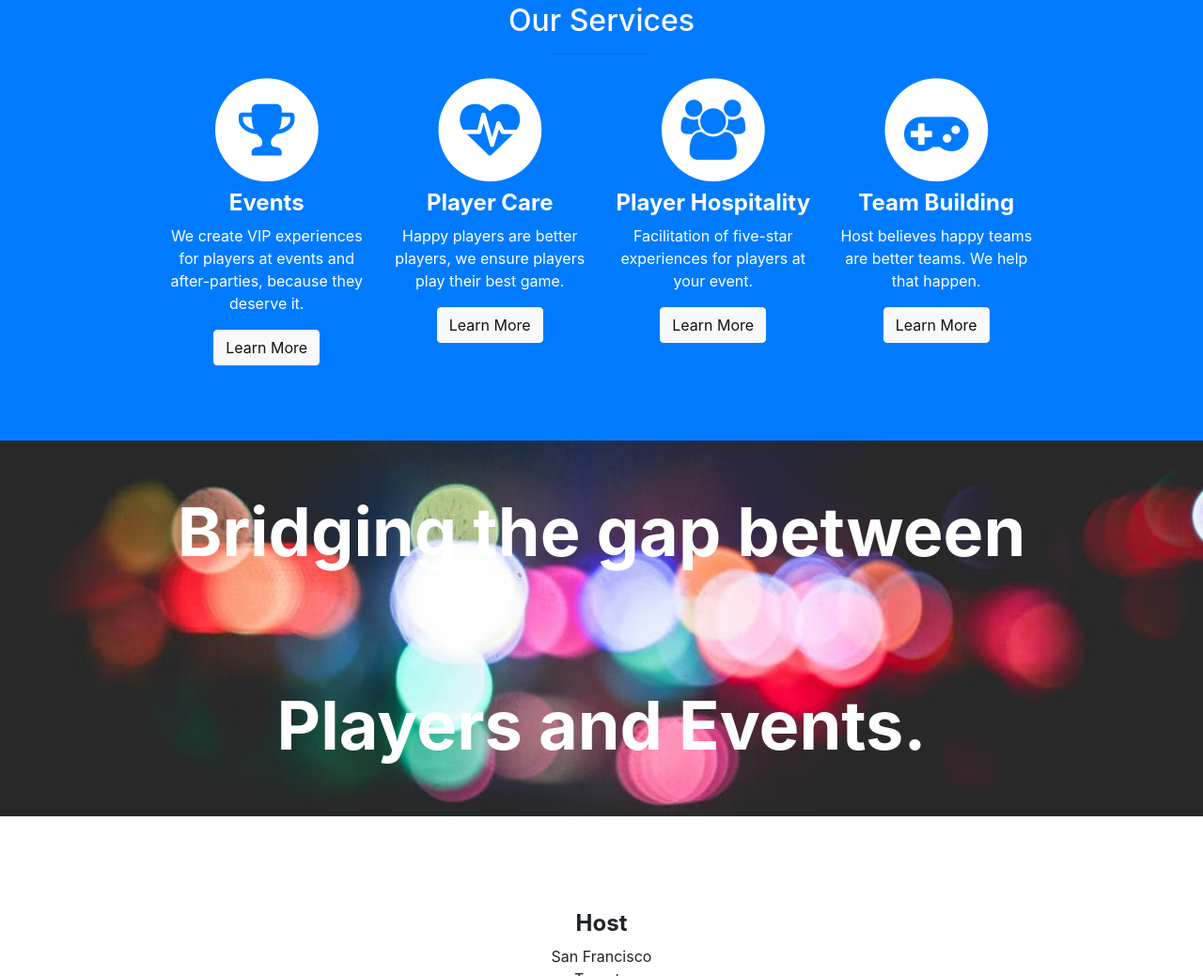
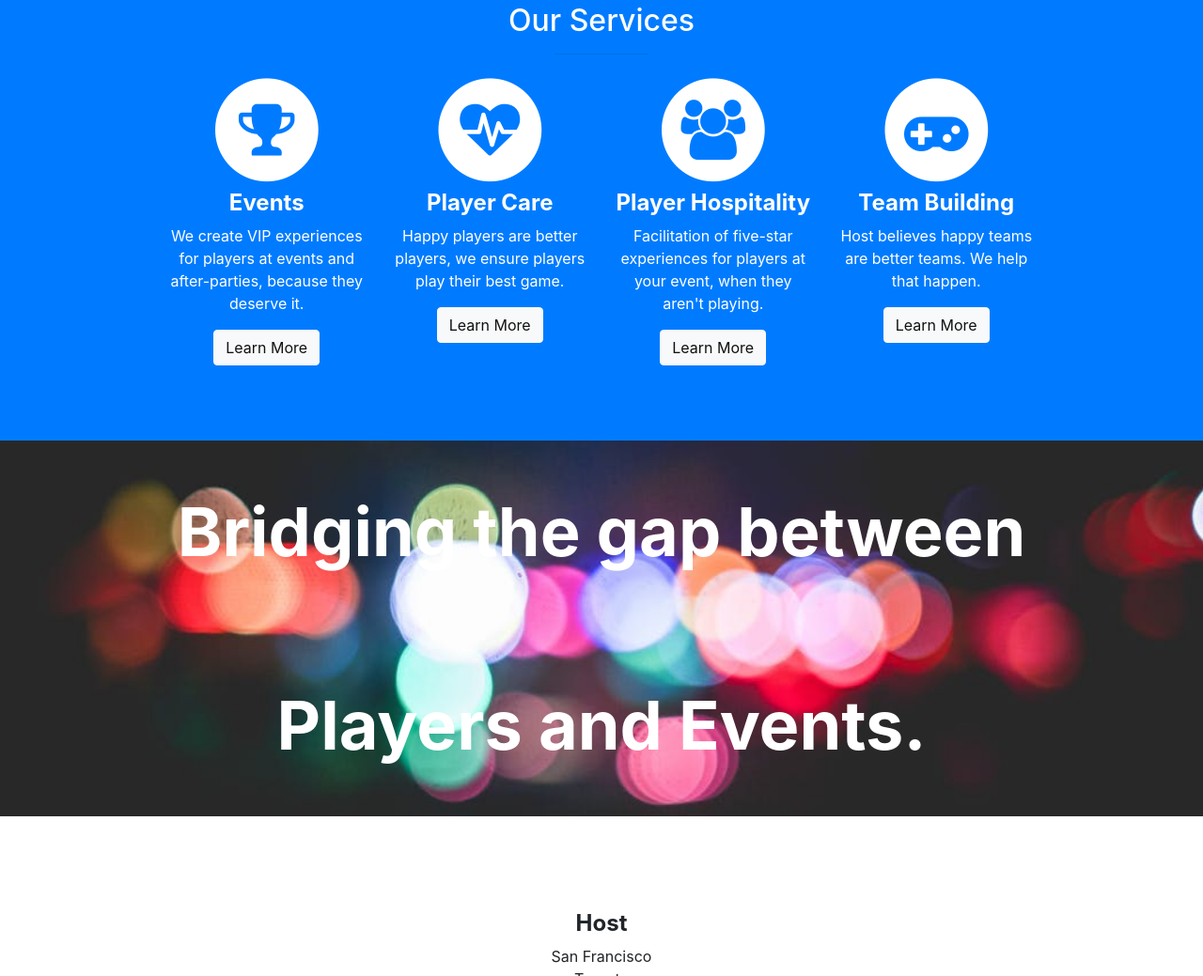
Before and after one commit to HostEsports/HostEsports.github.io, a website with bundled scripts: page index.html in a window 1280 px wide. Shown: the part 1078-2117 px from the top of the page at 94% size. Built offline with nearby package versions, Linux system fonts and the light colour scheme.

Commit message:
Update index.html

```diff
--- a/index.html
+++ b/index.html
@@ -110,7 +110,7 @@
               <h4>
                 <strong>Player Hospitality</strong>
               </h4>
-              <p>Facilitation of five-star experiences for players at your event.</p>
+              <p>Facilitation of five-star experiences for players at your event, when they aren't playing.</p>
               <a href="mailto:info@hostesports.com" class="btn btn-light">Learn More</a>
             </div>
           </div>
```
